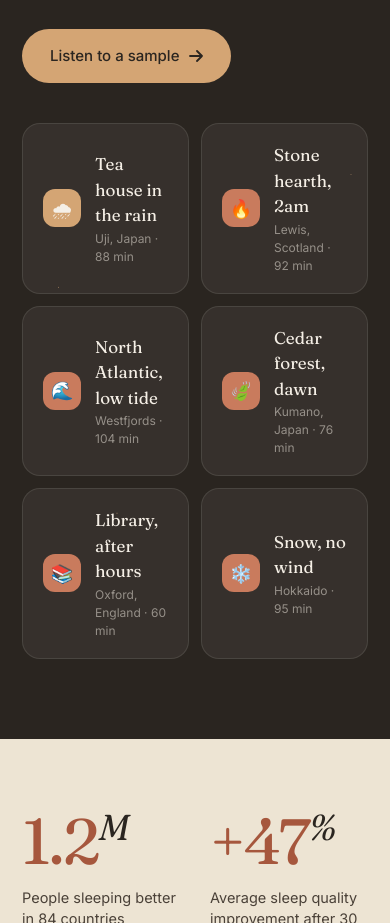
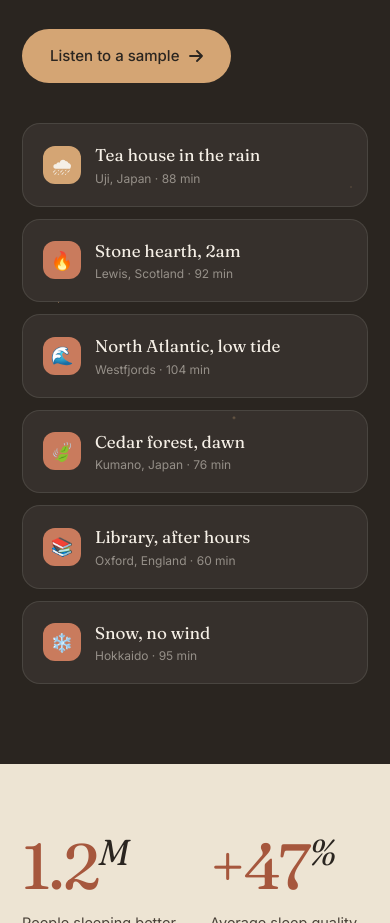
Before and after one commit to blankouk/Mirra-sleep, a plain HTML site: page index.html in a window 390 px wide. Shown: the part 3363-4286 px from the top of the page. Drawn offline with Linux system fonts and the light colour scheme.

Commit message:
Sound pills single column on mobile

```diff
--- a/index.html
+++ b/index.html
@@ -1126,6 +1126,7 @@ footer {
   .logos-row span { font-size: 16px; }
   .soundscape { padding: 80px 22px; }
   .soundscape-inner { grid-template-columns: 1fr; gap: 40px; }
+  .sound-list { grid-template-columns: 1fr; }
   .stats { padding: 70px 22px; }
   .stats-inner { grid-template-columns: 1fr 1fr; gap: 30px; }
   .stat { border-left: none; padding-left: 0; }
```
